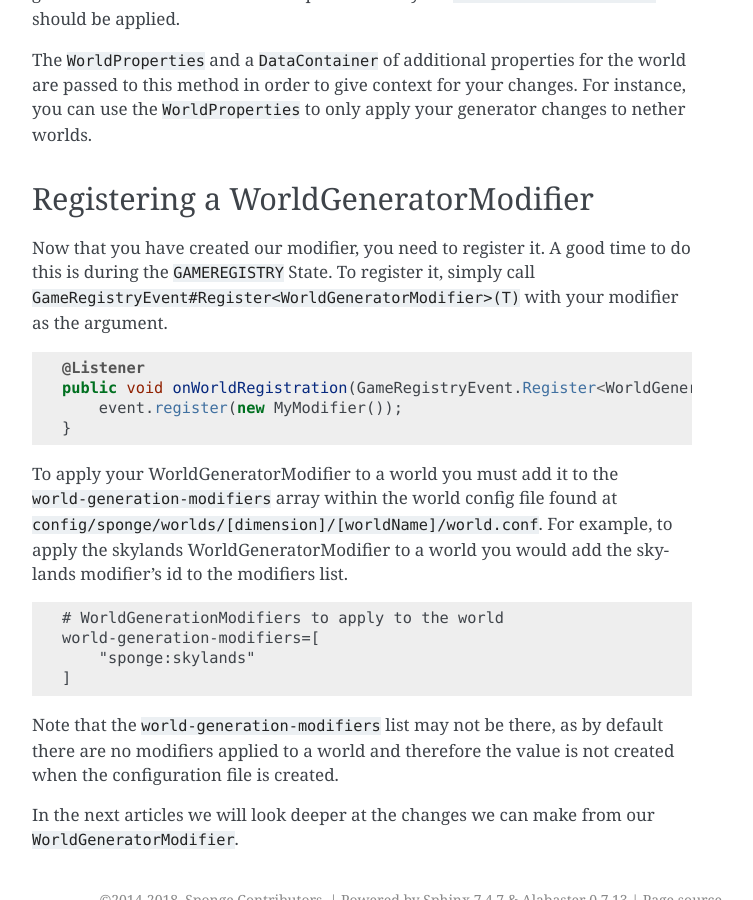
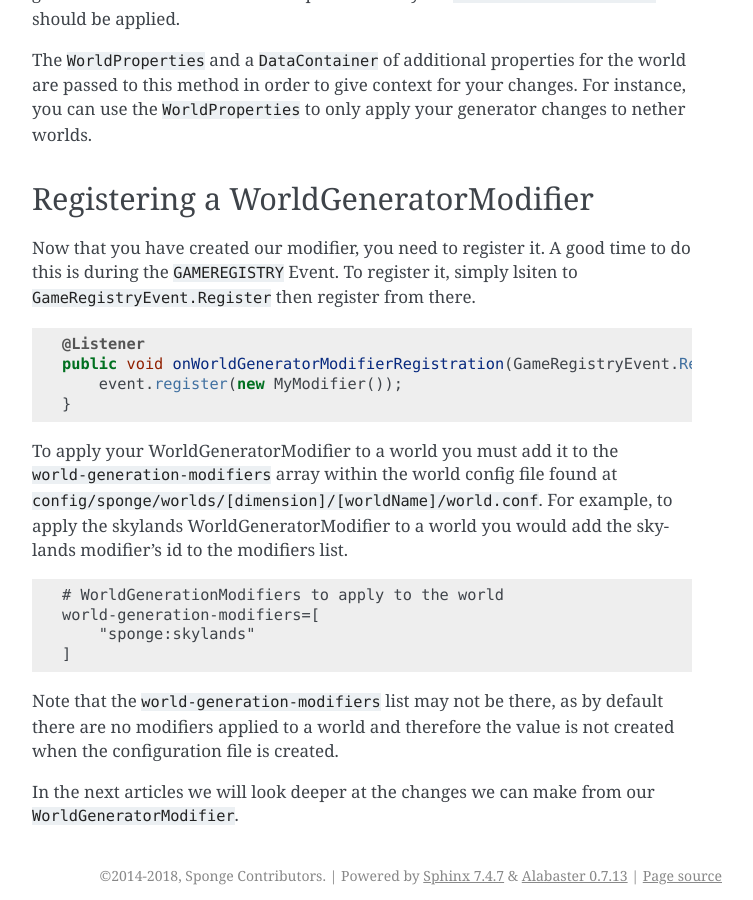
Before and after one commit to SpongePowered/SpongeDocs, a Sphinx documentation site: the page built from source/plugin/wgen/modifiers.rst, in a window 1280 px wide and 900 px high, scrolled down 1269 px. Shown: the whole window, without its empty margins (388-1141 px from the left). Built offline with Sphinx 7.4.7, drawn with Linux system fonts in a browser that asks for light colours; pages that are not in the unit, such as notebooks, are missing from menus; cross-references to code outside the pages are shown as plain code.

Commit message:
Javadoc import and event over method diction

```diff
--- a/source/plugin/wgen/modifiers.rst
+++ b/source/plugin/wgen/modifiers.rst
@@ -64,12 +64,12 @@ Registering a WorldGeneratorModifier
 ====================================
 
 Now that you have created our modifier, you need to register it. A good time to do this is during the ``GAMEREGISTRY``
-State. To register it, simply call :javadoc:`GameRegistryEvent#Register<WorldGeneratorModifier>(T)` with your modifier as the argument.
+Event. To register it, simply lsiten to :javadoc:`GameRegistryEvent.Register<T extends CatalogType>` then register from there.
 
 .. code-block:: java
 
     @Listener
-    public void onWorldRegistration(GameRegistryEvent.Register<WorldGeneratorModifier> event) {
+    public void onWorldGeneratorModifierRegistration(GameRegistryEvent.Register<WorldGeneratorModifier> event) {
         event.register(new MyModifier());
     }
 
```
